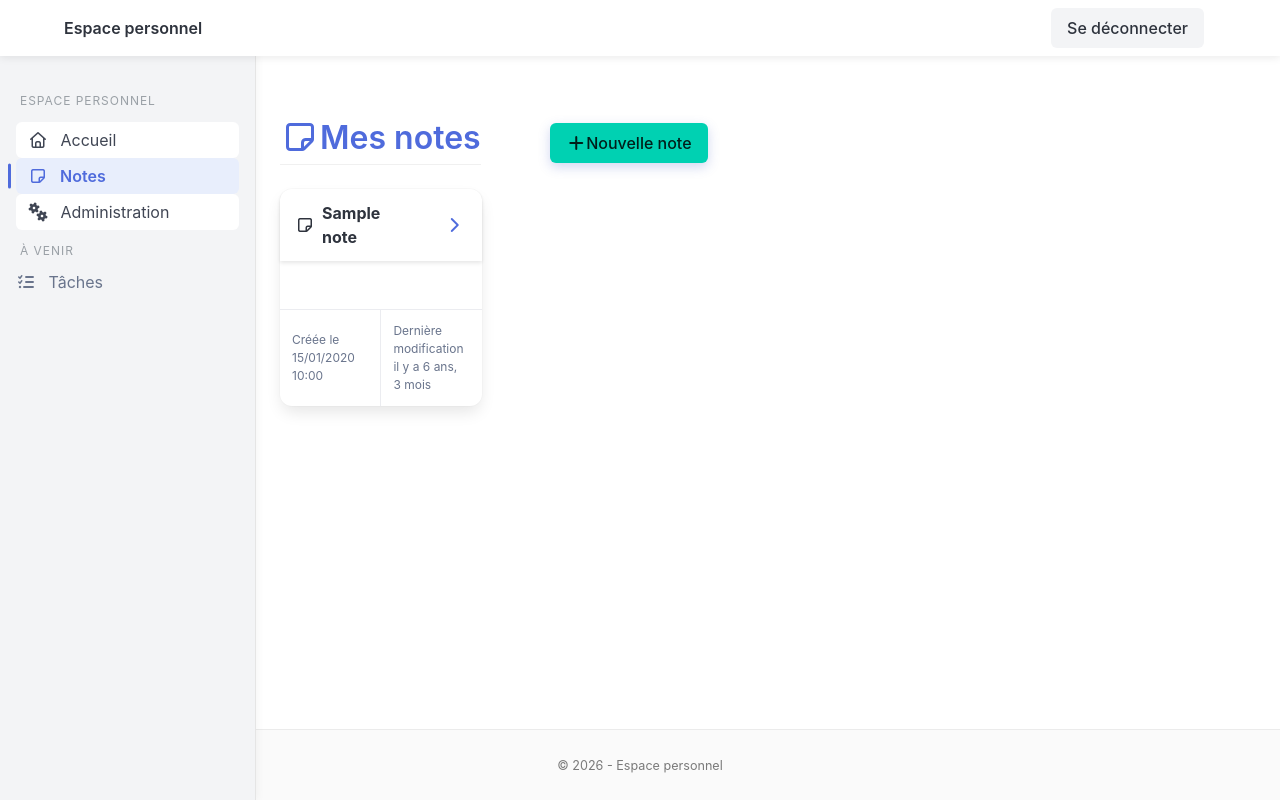
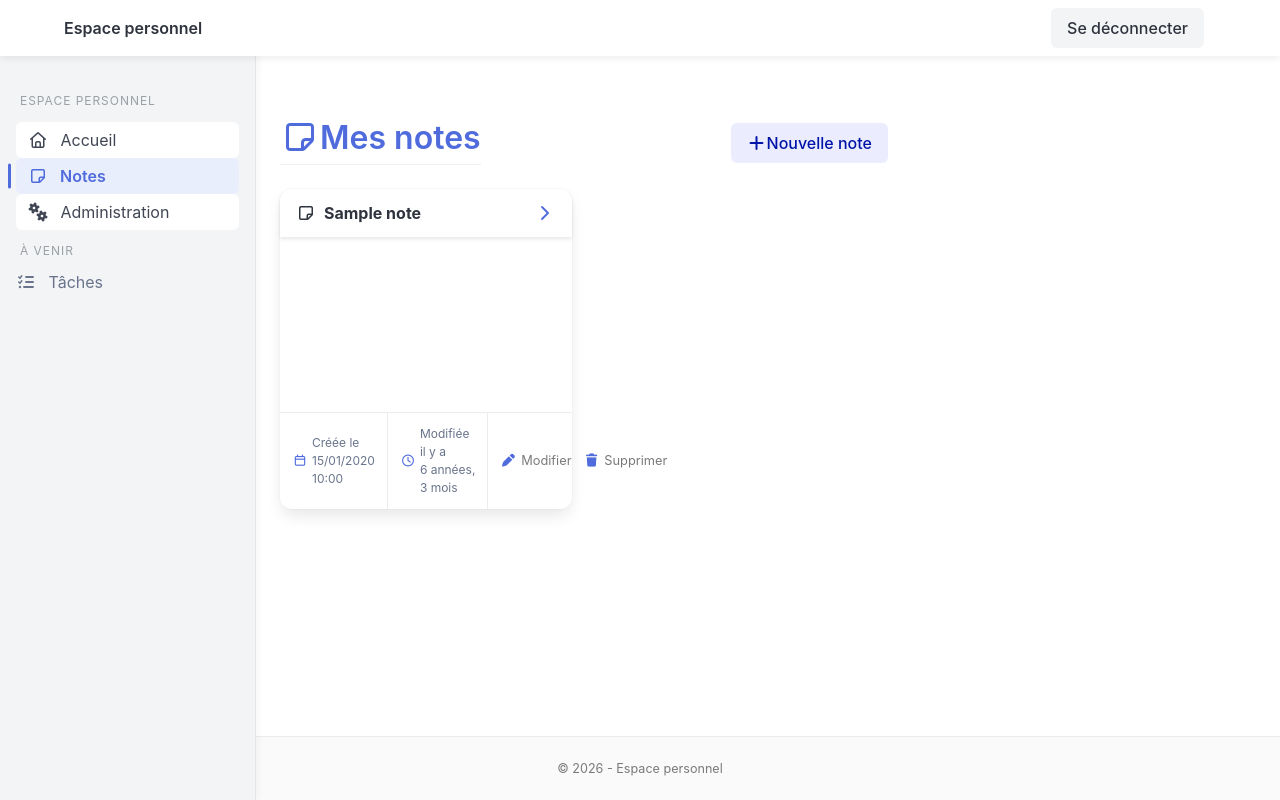
Before and after one commit to Brice-Harper/ADAM, a Django app: page /app/notes/ in a window 1280 px wide. Run offline with Django 5.2, Linux system fonts and the light colour scheme; a user stored in the database is signed in; tables that the repository leaves empty hold one stand-in row (values such as "Sample post"); some libraries are stand-ins or nearby versions.

Commit message:
UX Improvemnts

```diff
--- a/config/settings.py
+++ b/config/settings.py
@@ -34,6 +34,7 @@
     "django.contrib.admin",
     "django.contrib.auth",
     "django.contrib.contenttypes",
+    "django.contrib.humanize",
     "django.contrib.sessions",
     "django.contrib.messages",
     "django.contrib.staticfiles",
--- a/core/templates/core/base.html
+++ b/core/templates/core/base.html
@@ -7,6 +7,7 @@
     <title>{% block title %}Espace perso{% endblock %}</title>
     <link rel="stylesheet" href="https://cdn.jsdelivr.net/npm/bulma@1.0.4/css/bulma.min.css">
     <link rel="stylesheet" href="https://cdnjs.cloudflare.com/ajax/libs/font-awesome/7.0.0/css/all.min.css" crossorigin="anonymous" referrerpolicy="no-referrer" />
+    <link rel="stylesheet" href="https://cdnjs.cloudflare.com/ajax/libs/highlight.js/11.11.1/styles/default.min.css">
     <link rel="stylesheet" href="{% static 'css/main.css' %}">
     {{ form.media }}
 </head>
@@ -146,5 +147,7 @@
         });
     });
     </script>
+    <script src="https://cdnjs.cloudflare.com/ajax/libs/highlight.js/11.11.1/highlight.min.js"></script>
+    <script>hljs.highlightAll();</script>
 </body>
 </html>
--- a/static/css/main.css
+++ b/static/css/main.css
@@ -14,6 +14,68 @@
 
 .icon i {
     color: var(--accent-color)
+}
+
+/* =============================
+Boxes - Amélioration visuelle
+============================= */
+
+.content {
+    line-height: 1;
+}
+
+/* =============================
+Liste des notes - Cartes uniformes
+============================= */
+
+.note-card {
+    display: flex;
+    flex-direction: column;
+    height: 320px;
+}
+
+.note-card .card-content {
+    flex: 1;
+    overflow: hidden;
+}
+
+.note-card .card-content .content {
+    display: -webkit-box;
+    -webkit-line-clamp: 6;
+    -webkit-box-orient: vertical;
+    overflow: hidden;
+}
+
+.note-card .card-footer {
+    margin-top: auto;
+}
+
+/* =============================
+Liste des notes - Actions Cartes
+============================= */
+
+.note-card-actions {
+    display: flex;
+    justify-content: flex-end;
+    gap: 0.75rem;
+    font-size: 0.8rem;
+}
+
+.note-card-actions a {
+    display: inline-flex;
+    align-items: center;
+    gap: 0.3rem;
+    color: #7a7a7a;
+    text-decoration: none;
+    transition: color 0.15s ease;
+}
+
+.note-card-actions a:hover {
+    color: var(--accent-color);
+}
+
+.note-card-actions a:last-child:hover {
+    color: #f14668;
 }
 
 /* =============================
@@ -54,25 +116,9 @@
     transform: translateY(-1px);
 }
 
-.button.is-danger {
-    box-shadow: 0 4px 12px rgba(241, 70, 104, 0.25);
-}
-
-.button.is-danger:hover {
-    box-shadow: 0 6px 16px rgba(241, 70, 104, 0.35);
-}
-
 .button:active {
     transform: translateY(0);
     box-shadow: 0 2px 6px rgba(0, 0, 0, 0.08);
-}
-
-.button.is-primary {
-    box-shadow: 0 4px 12px rgba(72, 95, 199, 0.25);
-}
-
-.button.is-primary:hover {
-    box-shadow: 0 6px 16px rgba(72, 95, 199, 0.35);
 }
 
 /* =============================
@@ -303,6 +349,33 @@
 }
 
 /* =============================
+Formulaire note - largeur éditeur
+============================= */
+
+.quill-field,
+.quill-field * {
+    box-sizing: border-box;
+}
+
+.quill-field .control {
+    width: 100%;
+}
+
+.quill-field .ql-toolbar,
+.quill-field .ql-container {
+    width: 100% !important;
+    max-width: 100% !important;
+}
+
+.quill-field .django-quill,
+.quill-field .django-quill-editor,
+.quill-field .quill-editor,
+.quill-field .quill {
+    display: block !important;
+    width: 100% !important;
+}
+
+/* =============================
 Notifications Toast
 ============================= */
 
--- a/workspace/templates/workspace/index.html
+++ b/workspace/templates/workspace/index.html
@@ -26,7 +26,7 @@
       <p>
         Consultez, créez et gérez vos notes personnelles.
       </p>
-      <a href="{% url 'note_list' %}" class="button is-primary">
+      <a href="{% url 'note_list' %}" class="button is-link is-light">
         <i class="fa-solid fa-arrow-right mr-1" aria-hidden="true"></i>
         Accéder aux notes
       </a>
--- a/workspace/templates/workspace/note_detail.html
+++ b/workspace/templates/workspace/note_detail.html
@@ -12,11 +12,13 @@
         <hr>
 
         <div class="box">
-            {{ note.content_rich.html|safe }}
+            <div class="content">
+                {{ note.content_rich.html|safe }}
+            </div>
         </div>
 
         <div class="buttons mt-4">
-            <a href="{% url 'note_update' note.id %}" class="button is-warning">
+            <a href="{% url 'note_update' note.id %}" class="button is-warning is-light">
                 <i class="fa-regular fa-pen-to-square" aria-hidden="true"></i><span>Modifier</span>
             </a>
             <a href="{% url 'note_delete' note.id %}" class="button is-danger is-light">
--- a/workspace/templates/workspace/note_form.html
+++ b/workspace/templates/workspace/note_form.html
@@ -41,7 +41,7 @@
                         </p>
                     {% endif %}
                 </div>
-                <div class="field">
+                <div class="field quill-field">
                     <label class="label" for="{{ form.content_rich.id_for_label }}">
                         {{ form.content_rich.label }}
                     </label>
@@ -71,13 +71,13 @@
 
                 <div class="field is-grouped mt-5">
                     <div class="control">
-                        <button class="button is-primary" type="submit">
+                        <button class="button is-link is-light" type="submit">
                         {{ submit_label|default:"Enregistrer" }}
                         </button>
                     </div>
 
                     <div class="control">
-                        <a class="button is-light" href="{% url 'note_list' %}">
+                        <a class="button is-danger is-light" href="{% url 'note_list' %}">
                             Annuler
                         </a>
                     </div>
--- a/workspace/templates/workspace/note_list.html
+++ b/workspace/templates/workspace/note_list.html
@@ -1,4 +1,5 @@
 {% extends "workspace/base_private.html" %}
+{% load humanize %}
 
 {% block workspace_content %}
 
@@ -6,14 +7,14 @@
 
         <div class="content is-flex is-justify-content-space-between is-align-items-center">
             <h2 class="title is-3 mb-0"><i class="fa-regular fa-note-sticky" aria-hidden="true"></i><span>Mes notes</span></h2>
-            <a href="{% url 'note_create' %}" class="button is-primary"><i class="fa-solid fa-plus" aria-hidden="true"></i><span>Nouvelle note</span></a>
+            <a href="{% url 'note_create' %}" class="button is-link is-light"><i class="fa-solid fa-plus" aria-hidden="true"></i><span>Nouvelle note</span></a>
         </div>
 
         {% if notes %}
             <div class="columns is-multiline">
                 {% for note in notes %}
                     <div class="column is-6">
-                        <div class="card {% if highlighted_note_id == note.id|stringformat:'s' %}has-background-info-light{% endif %}">
+                        <div class="card note-card {% if highlighted_note_id == note.id|stringformat:'s' %}has-background-info-light{% endif %}">
 
                             <!--Entête de la carte-->
                             <header class="card-header">
@@ -32,33 +33,39 @@
                             <!--Contenu de la carte-->
                             <div class="card-content">
                                 <div class="content">
-                                    {{ note.content_rich.html|safe|linebreaksbr|truncatewords:60 }}
+                                    {{ note.content_rich.html|safe|truncatewords:60 }}
                                 </div>
                             </div>
 
                             <!--Pied de la carte-->
                             <footer class="card-footer">
                                 <span class="card-footer-item has-text-grey is-size-7">
+                                    <span class="icon is-small mr-1">
+                                        <i class ="fa-regular fa-calendar" aria-hidden="true"></i>
+                                    </span>
                                     Créée le {{ note.created_at|date:"d/m/Y H:i" }}
                                 </span>
                                 <span class="card-footer-item has-text-grey is-size-7">
-                                    Dernière modification il y a {{ note.updated_at|timesince }}
+                                    <span class="icon is-small mr-1">
+                                        <i class ="fa-regular fa-clock" aria-hidden="true"></i>
+                                    </span>
+                                    Modifiée {{ note.updated_at|naturaltime }}
+                                </span>
+                                <span class="card-footer-item note-card-actions">
+                                    <a href="{% url 'note_update' note.id %}">
+                                        <span class="icon is-small">
+                                            <i class="fa-solid fa-pen"></i>
+                                        </span>
+                                        Modifier
+                                    </a>
+                                    <a href="{% url 'note_delete' note.id %}">
+                                        <span class="icon is-small">
+                                            <i class="fa-solid fa-trash"></i>
+                                        </span>
+                                        Supprimer
+                                    </a>
                                 </span>
                             </footer>
-                            <!--<h3 class="title is-5">
-                                <a href="{% url 'note_detail' note.id %}">
-                                    {{ note.title }}
-                                </a>
-                            </h3>
-
-                            <p class="has-text-grey-dark">
-                                {{ note.content|truncatewords:60 }}
-                            </p>
-
-                            <p class="is-size-7 has-text-grey">
-                                Créée le {{ note.created_at|date:"d/m/Y H:i" }}<br>
-                                Dernière modification il y a {{ note.updated_at|timesince }}
-                            </p>-->
                         </div>
                     </div>
                 {% endfor %}
```
